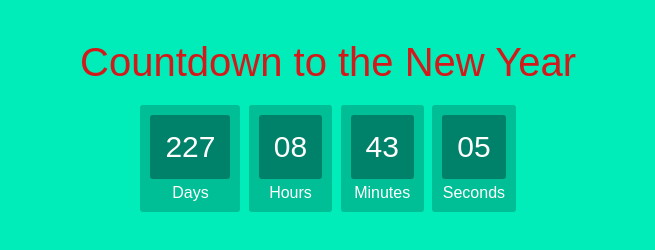
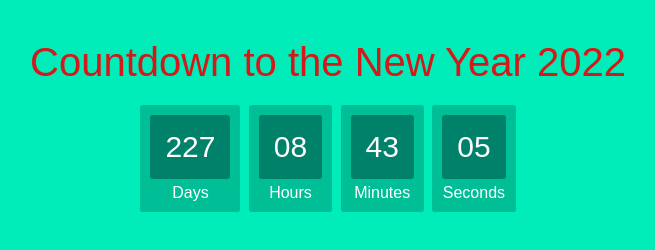
Before and after one commit to Oleh-N-Lunin/goit-js-hw-11-timer, a plain HTML site: page index.html in a window 1280 px wide. Shown: the whole page, without its empty margins (312-967 px from the left). Drawn offline with Linux system fonts and the light colour scheme.

Commit message:
change data

```diff
--- a/index.html
+++ b/index.html
@@ -8,7 +8,7 @@
     <link rel="stylesheet" href="./styles.css">
 </head>
 <body>
-    <h1 class="countdown-title">Countdown to the New Year</h1>
+    <h1 class="countdown-title">Countdown to the New Year 2022</h1>
   <div class="timer" id="timer-1">
     <div class="field">
       <span class="value" data-value="days">0</span>
```
